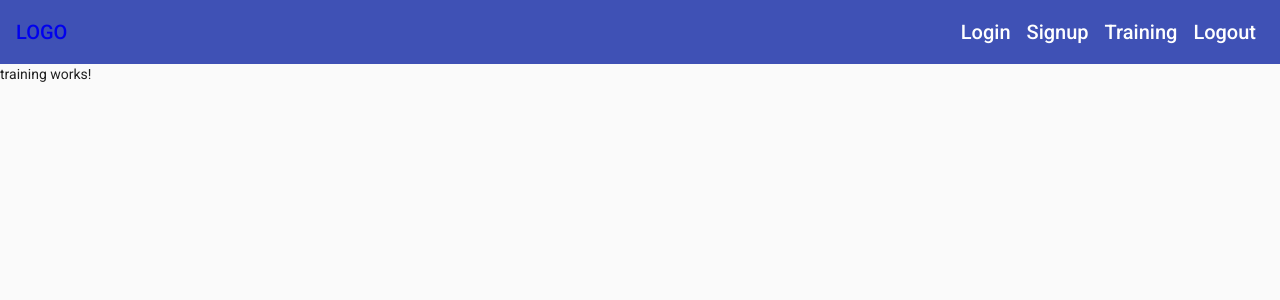
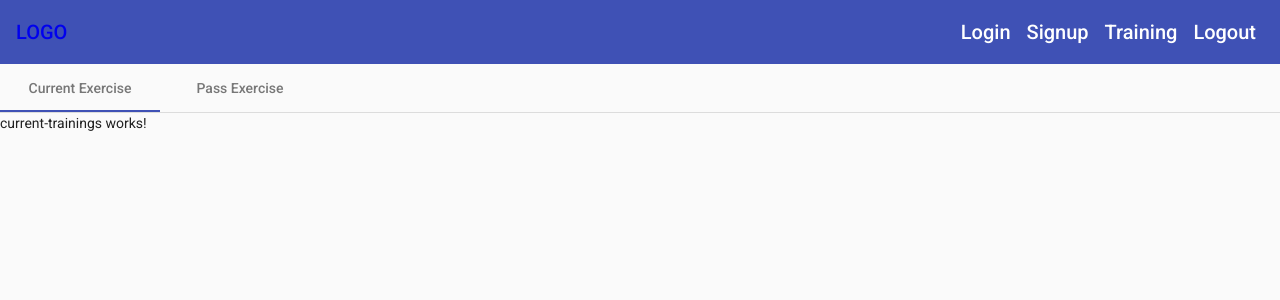
Before and after one commit to Mahmoudatia/sixpacks, an Angular app: page /training in a window 1280 px wide. Shown: the top 300 px of the page. Built offline with nearby package versions, Linux system fonts and the light colour scheme.

Commit message:
Add material Tabs module and append current and past training modules into training parent component

```diff
--- a/src/app/training/training.component.html
+++ b/src/app/training/training.component.html
@@ -1 +1,8 @@
-<p>training works!</p>
+<mat-tab-group>
+  <mat-tab label="Current Exercise">
+    <app-current-trainings></app-current-trainings>
+  </mat-tab>
+  <mat-tab label="Pass Exercise">
+    <app-past-trainings></app-past-trainings>
+  </mat-tab>
+</mat-tab-group>
```
Also changed, not shown: src/app/material.module.ts (+6 -3 lines).
